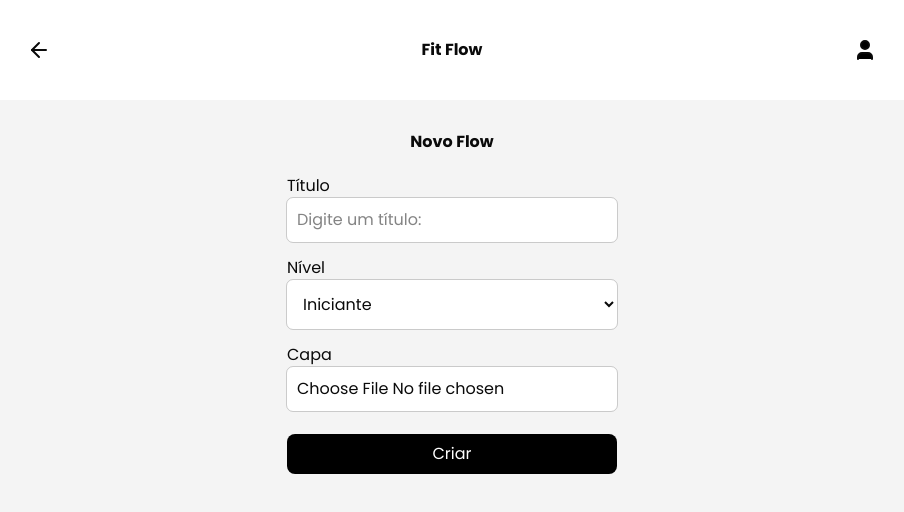
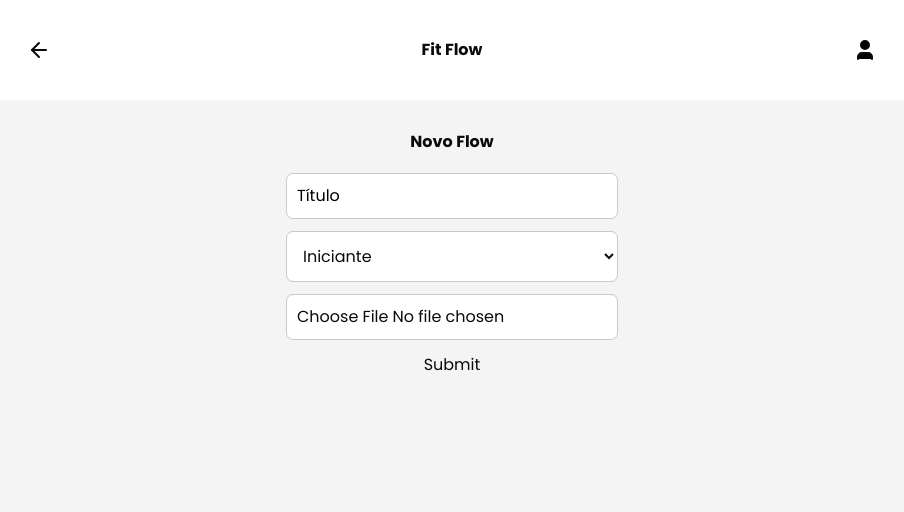
Before and after one commit to JoaoTaranto/fit-flow, a Next.js app: page /new-flow in a window 1280 px wide. Shown: the top 512 px of the page, without its empty margins (188-1092 px from the left). Built offline with nearby package versions, Linux system fonts and the light colour scheme.

Commit message:
feat: add 'React Hook Form' management

```diff
--- a/package.json
+++ b/package.json
@@ -25,8 +25,11 @@
     "next": "15.2.0",
     "react": "^19.0.0",
     "react-dom": "^19.0.0",
+    "react-dropzone": "^14.3.8",
+    "react-hook-form": "^7.54.2",
     "tailwind-merge": "^3.0.2",
-    "tailwindcss-animate": "^1.0.7"
+    "tailwindcss-animate": "^1.0.7",
+    "zod": "^3.24.2"
   },
   "devDependencies": {
     "@commitlint/cli": "^19.7.1",
--- a/src/app/new-flow/page.tsx
+++ b/src/app/new-flow/page.tsx
@@ -1,47 +1,48 @@
+"use client";
+
+import { useForm } from "react-hook-form";
+
 import Header from "../_components/header";
 
 const NewFlow = () => {
+  const { register, handleSubmit } = useForm();
+
   return (
     <div className="h-screen bg-[#f4f4f4]">
       <Header />
-      <section className="flex flex-col items-center justify-center gap-5 px-[30px] pb-5">
+      <div className="flex flex-col items-center justify-center gap-5 px-[30px] pb-5">
         <h1 className="pt-[30px] font-bold">Novo Flow</h1>
-        <div className="flex max-h-[230px] max-w-[330px] flex-col gap-3.5">
-          <div>
-            <h3>Título</h3>
-            <input
-              className="w-[330px] rounded-[6px] border-[#E4E4E4] bg-white p-2.5 outline-1"
-              type="text"
-              placeholder="Digite um título:"
-              required
-            />
-          </div>
-          <div>
-            <label>Nível</label>
-            <select className="w-[330px] rounded-[6px] bg-white p-3 outline-1">
-              <option disabled>Selecione um nível:</option>
-              <option>Iniciante</option>
-              <option>Intermediário</option>
-              <option>Avançado</option>
-            </select>
-          </div>
-          <div>
-            <h3>Capa</h3>
-            <input
-              className="w-[330px] rounded-[6px] bg-white p-2.5 outline-1"
-              type="file"
-              id="coverFile"
-              required
-            />
-          </div>
-        </div>
-        <button
-          className="mt-2.5 h-[40px] w-[330px] rounded-md bg-black px-4 py-2 text-white"
-          type="submit"
+        <form
+          onSubmit={handleSubmit((data) => {
+            console.log(data);
+          })}
+          className="flex max-h-[230px] max-w-[330px] flex-col gap-3.5"
         >
-          Criar
-        </button>
-      </section>
+          <input
+            className="w-[330px] rounded-[6px] border-[#E4E4E4] bg-white p-2.5 placeholder-black outline-1"
+            {...register("title")}
+            type="text"
+            placeholder="Título"
+          />
+          <select
+            {...register("level")}
+            className="w-[330px] rounded-[6px] bg-white p-3 outline-1"
+          >
+            <option disabled>Selecione um nível:</option>
+            <option value="beginner">Iniciante</option>
+            <option value="intermediary">Intermediário</option>
+            <option value="advanced">Avançado</option>
+          </select>
+
+          <input
+            placeholder="Capa"
+            accept="image/*"
+            type="file"
+            className="w-[330px] rounded-[6px] bg-white p-2.5 outline-1"
+          />
+          <input type="submit" />
+        </form>
+      </div>
     </div>
   );
 };
```
Also changed, not shown: 1 other file (tests, documents, lock files or other folders).
